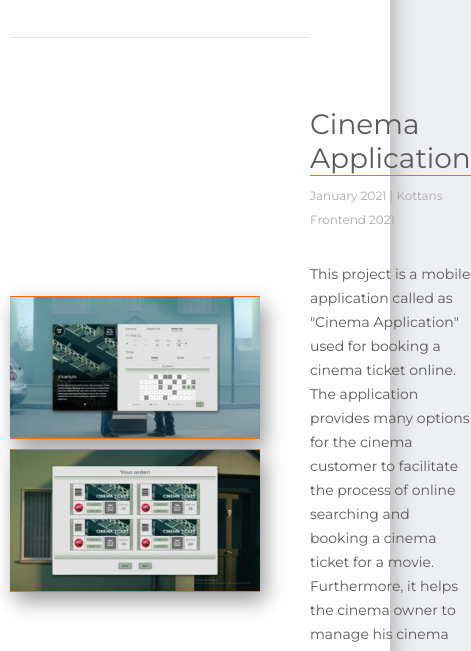
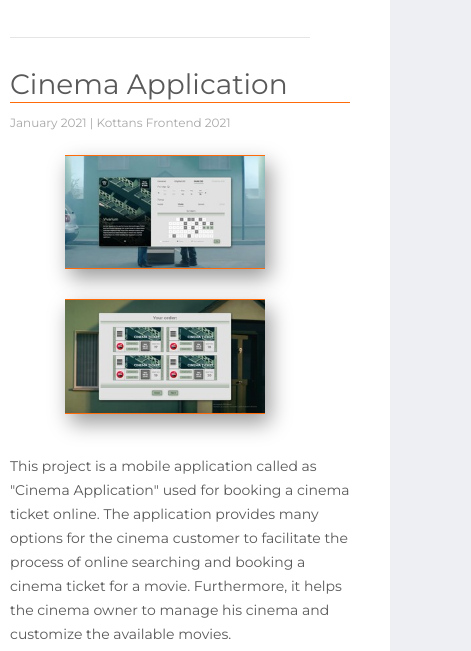
Before and after one commit to Ant-C-tech/resume, a plain HTML site: page projects.html in a window 390 px wide. Shown: the part 1433-2084 px from the top of the page, 471 px wide, since content can reach past the window. Drawn offline with nearby package versions, Linux system fonts and the light colour scheme.

Commit message:
Add projects page

```diff
--- a/css/style.css
+++ b/css/style.css
@@ -144,6 +144,26 @@ a:hover {
 
 .infoContainer__socialLinksImg {
   width: 40px;
+}
+
+.infoContainer__socialLinksImg-animated {
+  position: relative;
+  will-change: transform;
+  animation: arrowMotion 2s infinite;
+}
+
+@keyframes arrowMotion {
+  0% {
+    transform: translateX(0) scale(1);
+  }
+
+  50%{
+    transform: translateX(15px) scale(1.1);
+  }
+
+  100% {
+    transform: translateX(0) scale(1);
+  }
 }
 
 .infoContainer__gitLinkIcon {
@@ -338,25 +358,39 @@ a:hover {
   transform: scale(1);
 }
 
-.projectsSection{
+.projectsSection {
   display: flex;
   margin-right: 30px;
+  max-width: 600px;
 }
 
-.screenshotWrapper{
-  margin-right: 30px;
+.projectItem {
+  width: 100%;
+  margin-bottom: 50px;
 }
 
-.project__title{
+.projectItem__flexWrapper {
+  display: flex;
+  align-items: center;
+  justify-content: space-around;
+}
+
+.screenshotWrapper {
+  align-self: flex-start;
+  margin-right: 30px;
+  padding-top: 10px;
+}
+
+.project__title {
   border-bottom: 1px solid#FF6B08;
 }
 
 .project__imgIcon {
   display: block;
-  max-width: 250px;
+  max-width: 200px;
   cursor: pointer;
   margin-right: 20px;
-  margin-bottom: 10px;
+  margin-bottom: 30px;
   border-top: 1px solid#FF6B08;
   border-bottom: 1px solid#FF6B08;
   box-shadow: 5px 9px 20px rgba(0, 0, 0, 0.4);
@@ -367,11 +401,11 @@ a:hover {
   text-align: left;
 }
 
-.project__projectDescriptionText{
-  margin-top: 30px;
+.project__projectDescriptionText {
+  margin-top: 10px;
 }
 
-.project__links{
+.project__links {
   display: flex;
   justify-content: flex-end;
 }
@@ -394,6 +428,20 @@ a:hover {
   }
   .projectsContainer__stat {
     font-size: 10px;
+  }
+}
+
+@media screen and (max-width: 992px) {
+  .projectItem__flexWrapper {
+    flex-wrap: wrap;
+  }
+
+  .project__imgIcon {
+    max-width: 300px;
+  }
+
+  .project__projectDescription {
+    width: 100%;
   }
 }
 
@@ -439,10 +487,20 @@ a:hover {
   .infoContainer {
     padding: 20px 10px 10px;
   }
+
+  .infoContainer__wrapper {
+    margin-bottom: 30px;
+  }
+
   .projectsContainer__item {
     font-size: 12px;
   }
   .company__description li {
     margin-left: 20px;
   }
+
+  .project__imgIcon {
+    max-width: 200px;
+    margin-right: 0;
+  }
 }
--- a/projects.html
+++ b/projects.html
@@ -201,7 +201,10 @@
           <hr />
         </div>
         <section class="projectsSection">
-          <div class="infoContainer__projectSection">
+          <div class="projectItem">
+            <h3 class="project__title">Cinema Application</h3>
+            <p class="company__period">January 2021 | Kottans Frontend 2021</p>
+            <div class="projectItem__flexWrapper">
               <div class="screenshotWrapper">
                 <img
                   class="project__imgIcon showModal-cinemaApp-1"
@@ -216,17 +219,13 @@
               </div>
 
               <div class="project__projectDescription">
-              <h3 class="project__title">Cinema Application</h3>
-              <p class="company__period">
-                January 2021 | Kottans Frontend 2021
-              </p>
                 <p class="project__projectDescriptionText">
                   This project is a mobile application called as "Cinema
                   Application" used for booking a cinema ticket online. The
                   application provides many options for the cinema customer to
-                facilitate the process of online searching and booking a cinema
-                ticket for a movie. Furthermore, it helps the cinema owner to
-                manage his cinema and customize the available movies.
+                  facilitate the process of online searching and booking a
+                  cinema ticket for a movie. Furthermore, it helps the cinema
+                  owner to manage his cinema and customize the available movies.
                 </p>
                 <div class="project__links">
                   <a
@@ -256,6 +255,7 @@
                 </div>
               </div>
             </div>
+          </div>
           <hr />
         </section>
       </div>
```
Also changed, not shown: index.html (+6 -7 lines), img/icons/right-arrow.svg (added). Lines whose indentation alone changed are shown as unchanged.
